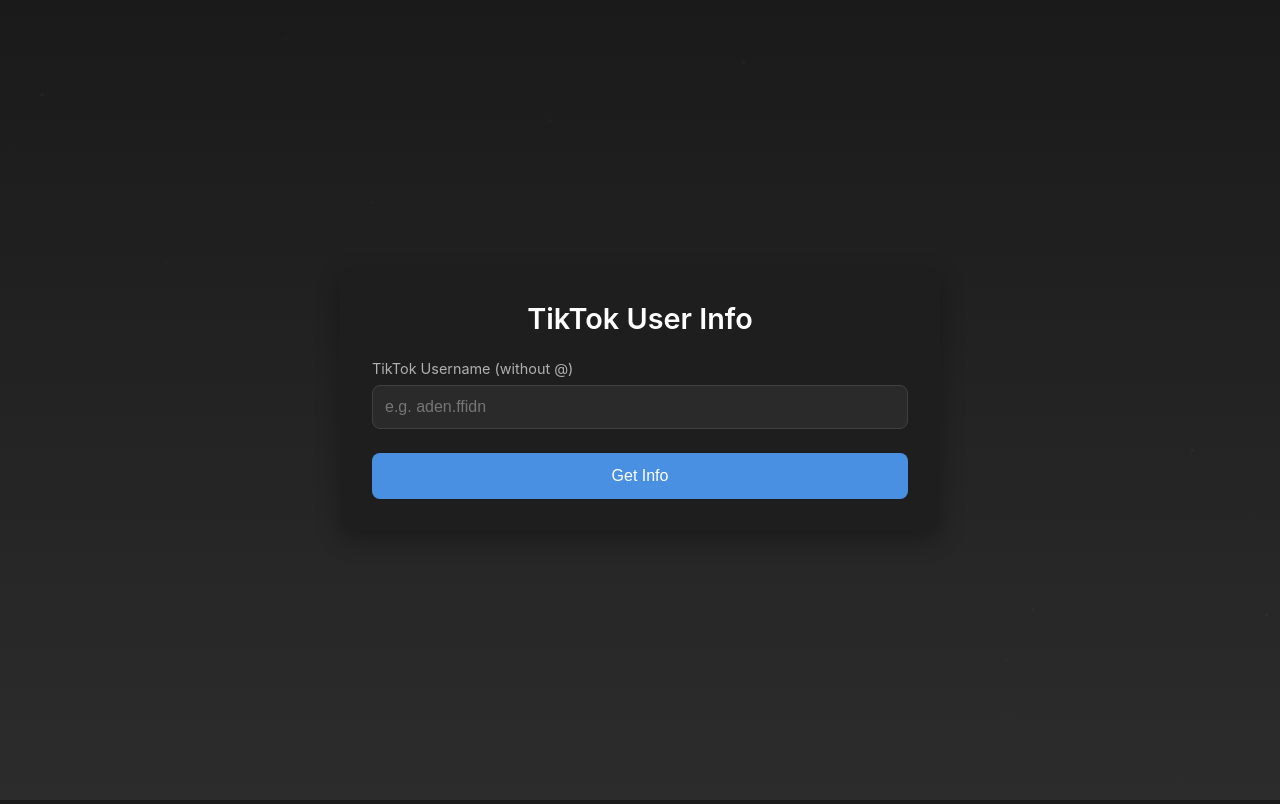
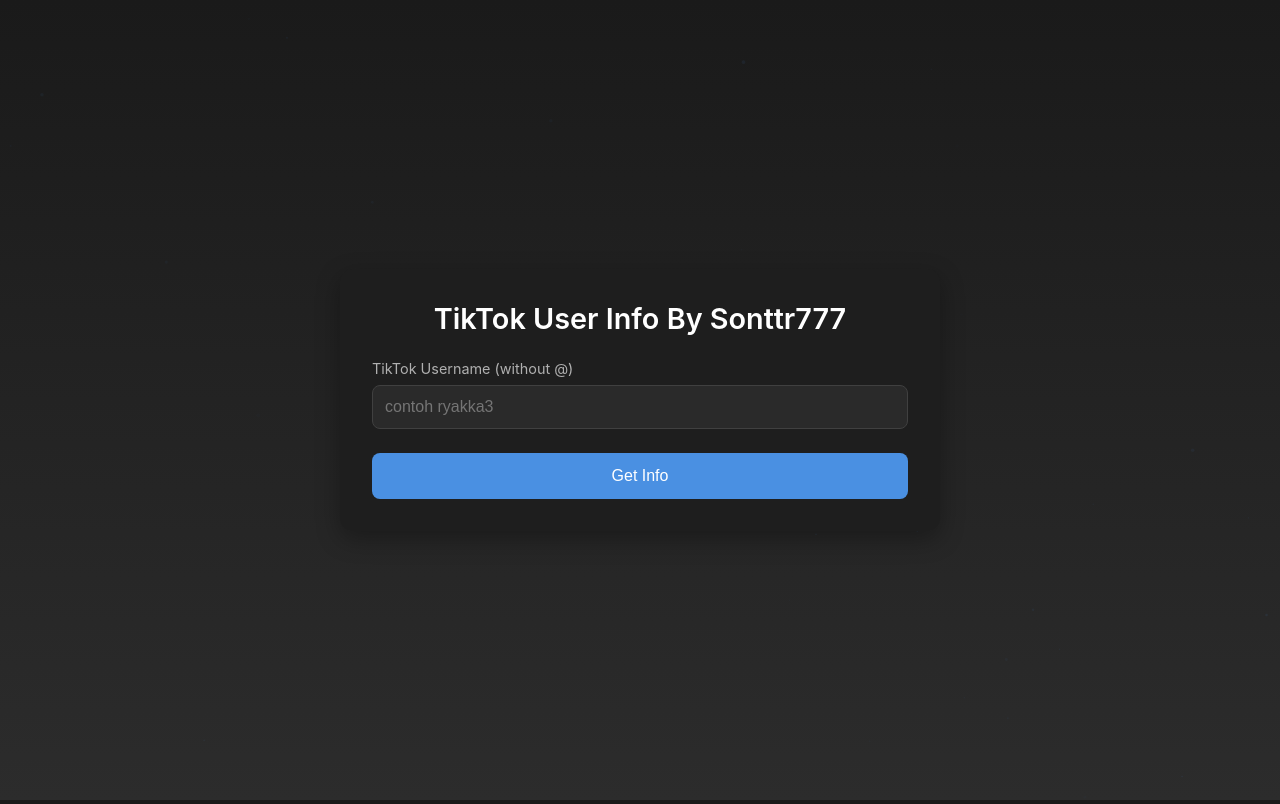
Before and after one commit to sonttr890/777azzza, a PHP site: page / in a window 1280 px wide. Run offline with PHP 8.4, Linux system fonts and the light colour scheme.

Commit message:
Update index.php

```diff
--- a/index.php
+++ b/index.php
@@ -282,11 +282,11 @@ if ($_SERVER['REQUEST_METHOD'] === 'POST' && isset($_POST['username'])) {
 <body>
     <div id="particles-js"></div>
     <div class="container">
-        <h1>TikTok User Info</h1>
+        <h1>TikTok User Info By Sonttr777</h1>
         <form id="tiktokForm" method="POST">
             <div class="input-group">
                 <label for="username">TikTok Username (without @)</label>
-                <input type="text" id="username" name="username" placeholder="e.g. aden.ffidn" required>
+                <input type="text" id="username" name="username" placeholder="contoh ryakka3" required>
             </div>
             <button type="submit" id="submitBtn">Get Info</button>
         </form>
```
